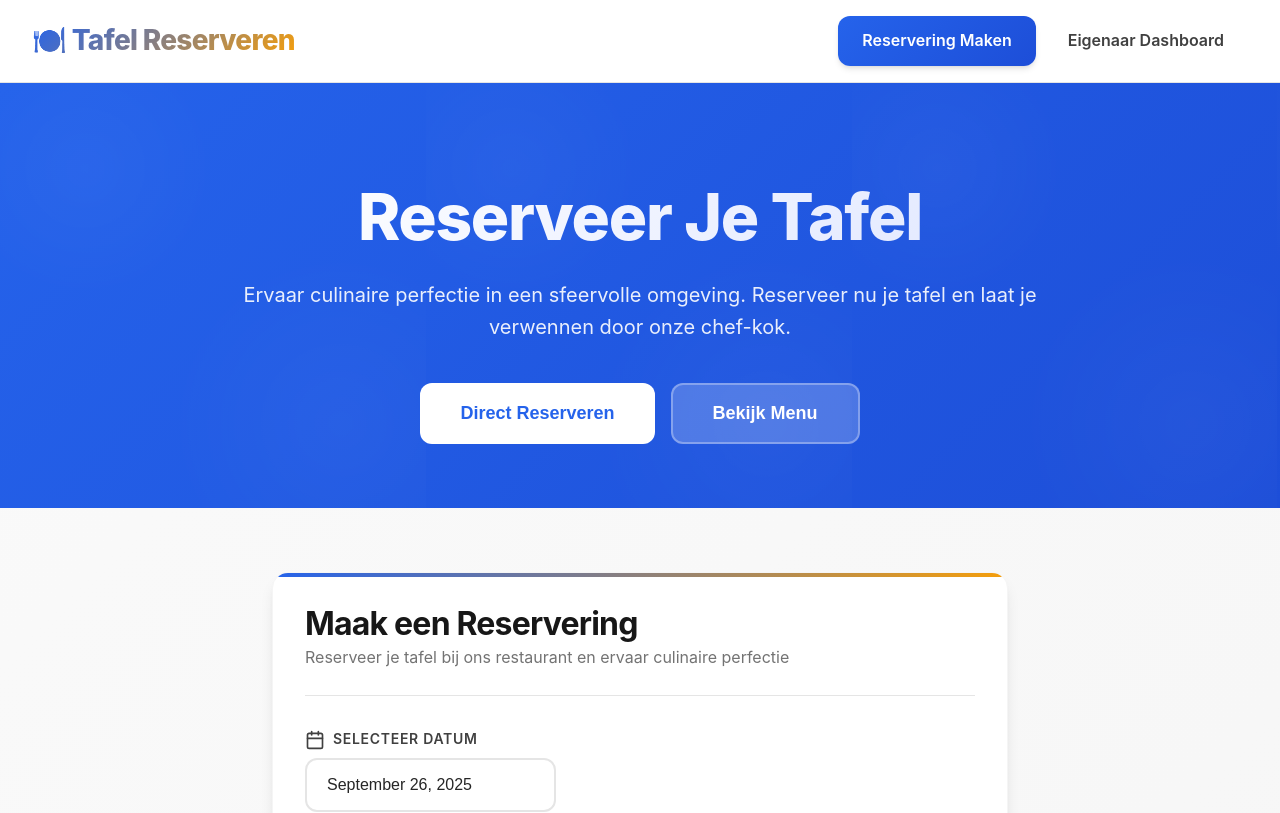
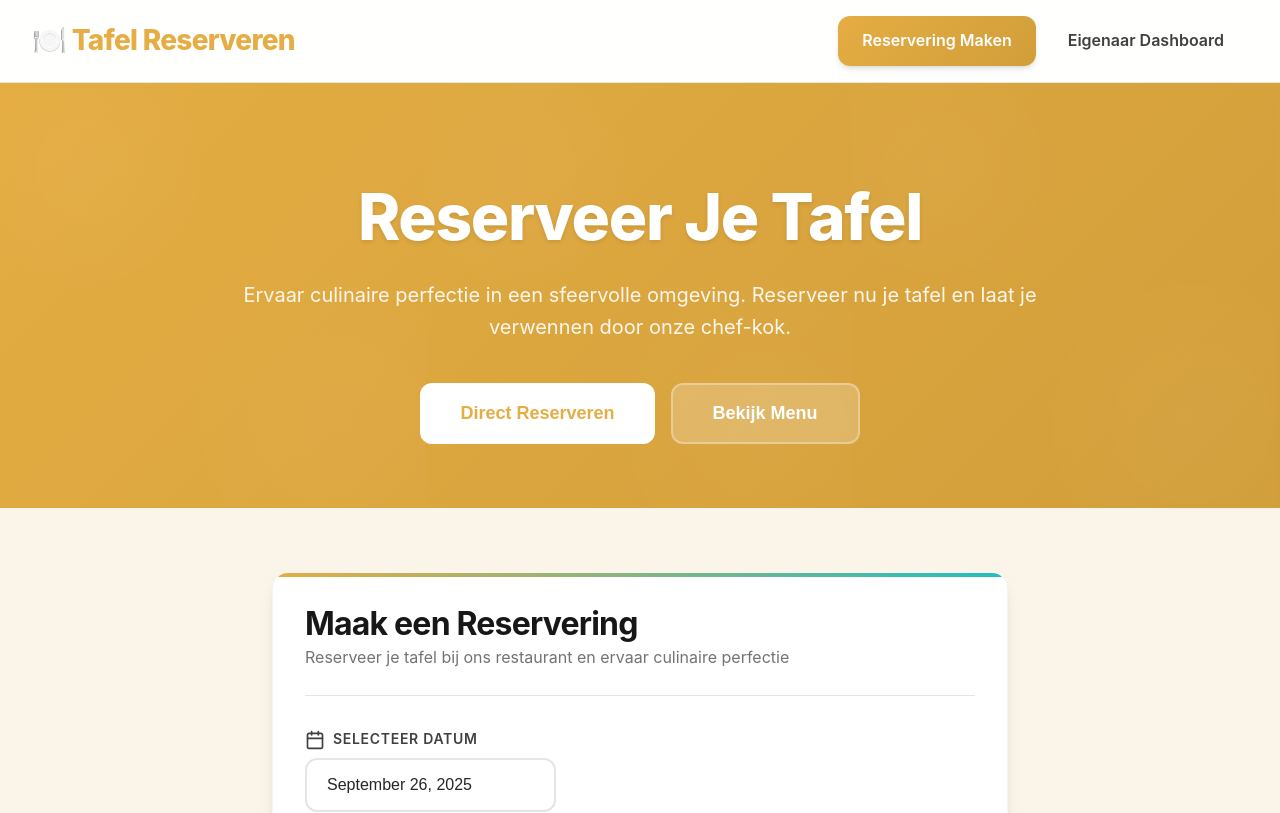
Before and after one commit to svenbouwman12/RestaurantBoeking, a React (Create React App) app in the folder client/: page / in a window 1280 px wide. Shown: the top 813 px of the page. Built offline with nearby package versions, Linux system fonts and the light colour scheme; no server answers; the database is empty; the HTML template or start-up script is replaced by a standard one.

Commit message:
Design: Update color palette - Warm cream background (#FAF5E8), gold titles (#E5AD43), teal accents (#22BEBE)

```diff
--- a/client/src/App.css
+++ b/client/src/App.css
@@ -2,7 +2,7 @@
   min-height: 100vh;
   display: flex;
   flex-direction: column;
-  background: linear-gradient(135deg, #fafafa 0%, #f5f5f5 100%);
+  background: var(--background-color);
 }
 
 /* Hero Section */
@@ -38,10 +38,8 @@
   font-weight: 800;
   margin-bottom: 1.5rem;
   letter-spacing: -0.02em;
-  background: linear-gradient(135deg, #ffffff 0%, #e0e7ff 100%);
-  -webkit-background-clip: text;
-  -webkit-text-fill-color: transparent;
-  background-clip: text;
+  color: white;
+  text-shadow: 0 2px 4px rgba(0, 0, 0, 0.1);
 }
 
 .hero p {
@@ -85,10 +83,7 @@
   font-size: 1.75rem;
   font-weight: 800;
   margin: 0;
-  background: linear-gradient(135deg, var(--primary-color), var(--accent-color));
-  -webkit-background-clip: text;
-  -webkit-text-fill-color: transparent;
-  background-clip: text;
+  color: var(--primary-color);
   letter-spacing: -0.025em;
 }
 
--- a/client/src/index.css
+++ b/client/src/index.css
@@ -5,11 +5,22 @@
 }
 
 :root {
-  --primary-color: #2563eb;
-  --primary-dark: #1d4ed8;
-  --primary-light: #3b82f6;
-  --accent-color: #f59e0b;
-  --accent-dark: #d97706;
+  /* Primary Colors - Warm Gold */
+  --primary-color: #E5AD43;
+  --primary-dark: #d19e3a;
+  --primary-light: #f7e6c7;
+
+  /* Secondary Colors - Teal Accent */
+  --secondary-color: #22BEBE;
+  --secondary-dark: #1ea5a5;
+  --secondary-light: #d1f2f2;
+
+  /* Background Colors - Warm Cream */
+  --background-color: #FAF5E8;
+  --background-secondary: #f5f0e1;
+  --background-tertiary: #f0ead6;
+
+  /* Neutral Colors */
   --neutral-50: #fafafa;
   --neutral-100: #f5f5f5;
   --neutral-200: #e5e5e5;
@@ -20,9 +31,18 @@
   --neutral-700: #404040;
   --neutral-800: #262626;
   --neutral-900: #171717;
+
+  /* Accent Colors */
+  --accent-color: #22BEBE;
+  --accent-dark: #1ea5a5;
+  --accent-light: #d1f2f2;
+
+  /* Status Colors */
   --success-color: #10b981;
   --warning-color: #f59e0b;
   --error-color: #ef4444;
+
+  /* Shadows */
   --shadow-sm: 0 1px 2px 0 rgb(0 0 0 / 0.05);
   --shadow-md: 0 4px 6px -1px rgb(0 0 0 / 0.1), 0 2px 4px -2px rgb(0 0 0 / 0.1);
   --shadow-lg: 0 10px 15px -3px rgb(0 0 0 / 0.1), 0 4px 6px -4px rgb(0 0 0 / 0.1);
@@ -38,7 +58,7 @@ body {
     sans-serif;
   -webkit-font-smoothing: antialiased;
   -moz-osx-font-smoothing: grayscale;
-  background: linear-gradient(135deg, #fafafa 0%, #f5f5f5 100%);
+  background: var(--background-color);
   color: var(--neutral-800);
   line-height: 1.6;
   font-size: 16px;
```
Also changed, not shown: 1 other file (tests, documents, lock files or other folders).
